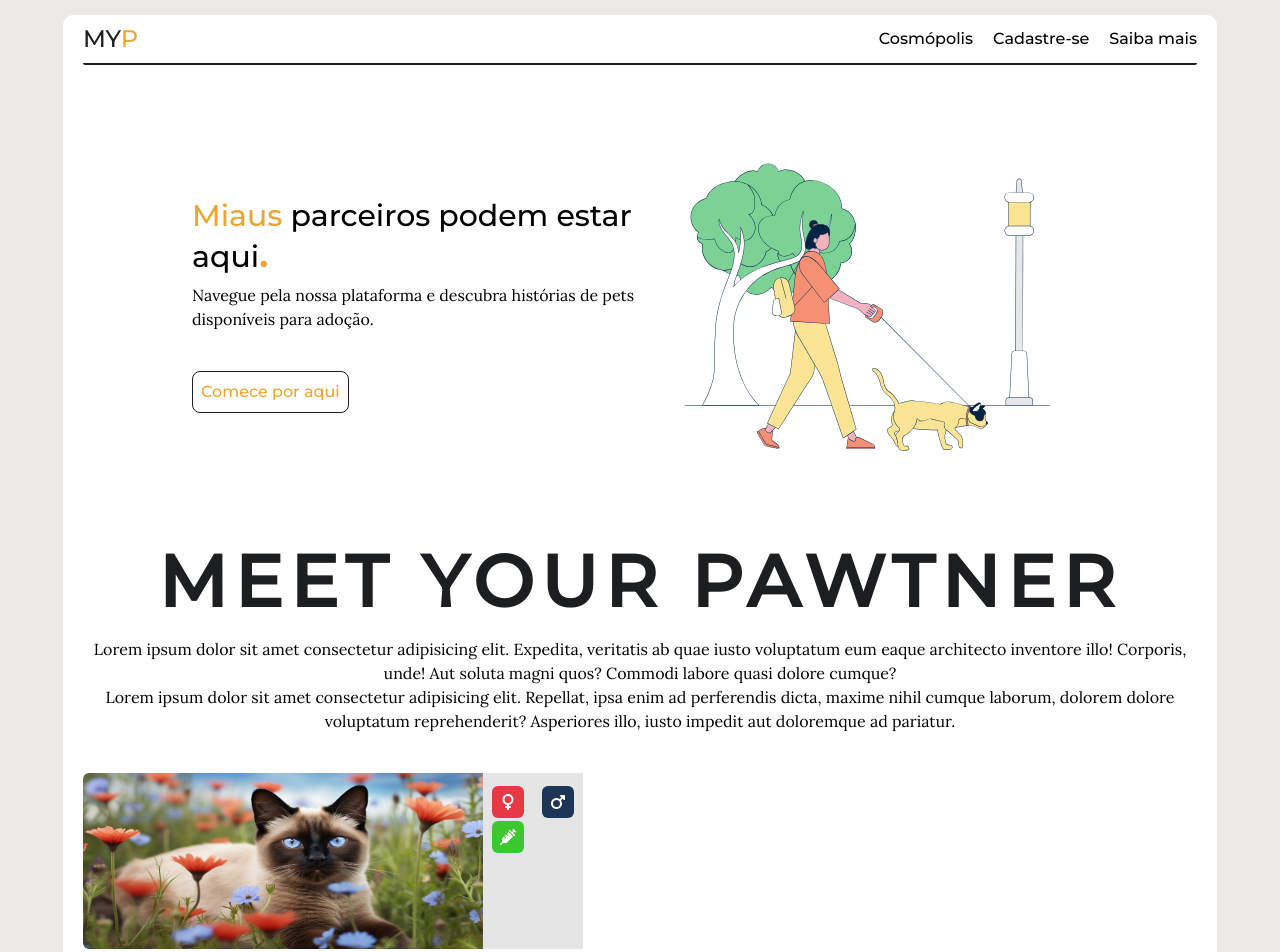
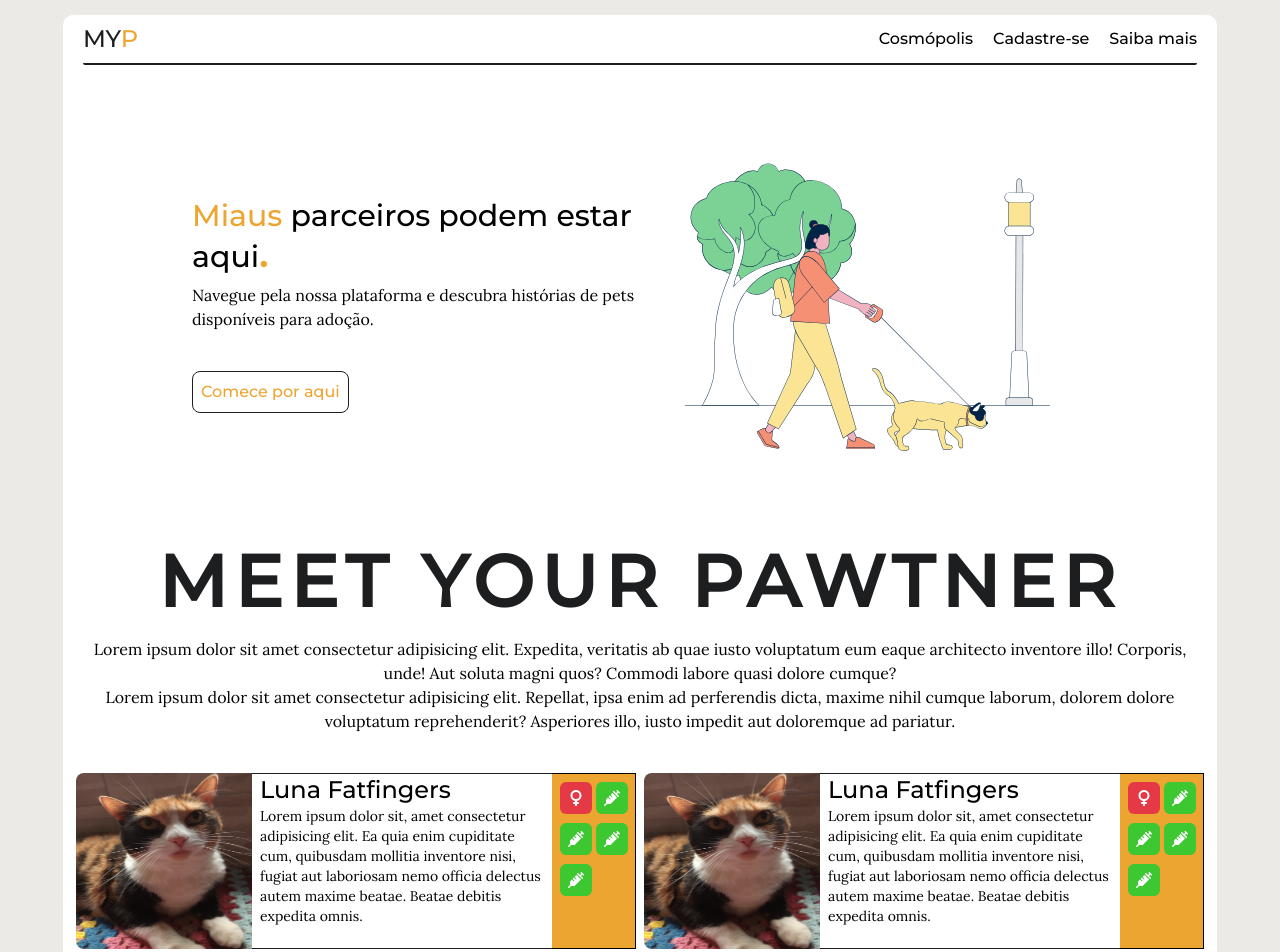
Before and after one commit to euheber/myp, a React (Vite) app: page / in a window 1280 px wide. Shown: the top 952 px of the page. Built offline with nearby package versions, Linux system fonts and the light colour scheme.

Commit message:
card component style

```diff
--- a/src/assets/icons/syringe.jsx
+++ b/src/assets/icons/syringe.jsx
@@ -4,5 +4,4 @@ function syringe(){
     )
 }
 
-
 export default syringe
--- a/src/components/card/Card.jsx
+++ b/src/components/card/Card.jsx
@@ -4,15 +4,32 @@ import Vaccine from "../tags/vaccineTag"
 
 function Card() {
   return (
-    <div className="w-[500px] h-44 flex  border-1d1e20">
+    <div className="w-[560px] h-44 flex">
 
-    <div className="w-[400px]">
-      <img src="/images/gato.jpg" alt="" className="w-full h-full  rounded-l-md"/>
-    </div>
-      <div className="w-[100px] bg-e5e5e5 grid grid-cols-2 grid-rows-5 place-items-center gap-y-4 pt-5">
-        <FemaleTag/>
-        <MaleTag/>
-        <Vaccine/>
+      <div className="rounded-md w-44">
+        <img
+          src="/images/luna.jpeg"
+          alt=""
+          className="w-full h-full rounded-l-lg"
+        />
+      </div>
+
+      <div className="w-[300px] px-2 border border-1d1e20 border-l-0 border-r-0">
+        <h1 className="font-serrat text-2xl">Luna Fatfingers</h1>
+        <p className="text-sm">
+          Lorem ipsum dolor sit, amet consectetur adipisicing elit. Ea quia enim
+          cupiditate cum, quibusdam mollitia inventore nisi, fugiat aut
+          laboriosam nemo officia delectus autem maxime beatae. Beatae debitis
+          expedita omnis.
+        </p>
+      </div>
+
+      <div className="w-[84px] bg-f2c94d  border-y border-r grid grid-cols-2 grid-rows-5 px-2 pt-2 gap-1 gap-y-10">
+        <FemaleTag />
+        <Vaccine />
+        <Vaccine />
+        <Vaccine />
+        <Vaccine />
       </div>
     </div>
   )
--- a/src/views/App.jsx
+++ b/src/views/App.jsx
@@ -35,8 +35,9 @@ function App() {
         </div>
 
 
-        <section className="w-full mt-10">
-      <Card />
+        <section className="w-full mt-10 flex items-center justify-center gap-2">
+         <Card />
+         <Card />
         </section>
       </main>
     </>
```
Also changed, not shown: public/images/gato.jpg (deleted), public/images/luna.jpeg (added).
